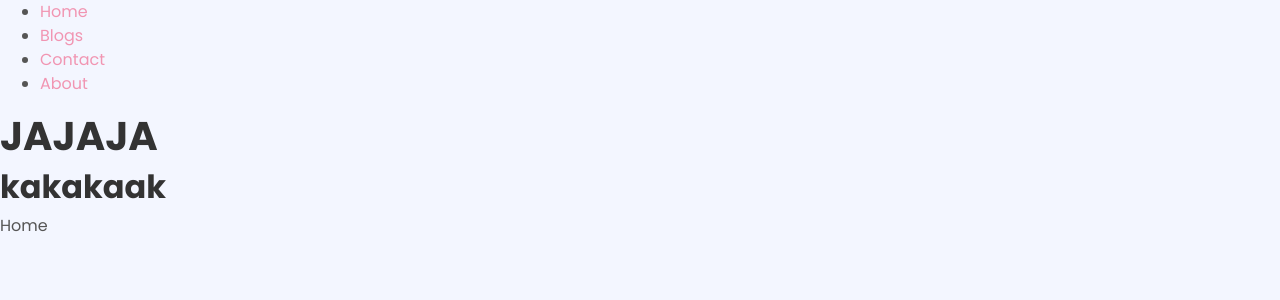
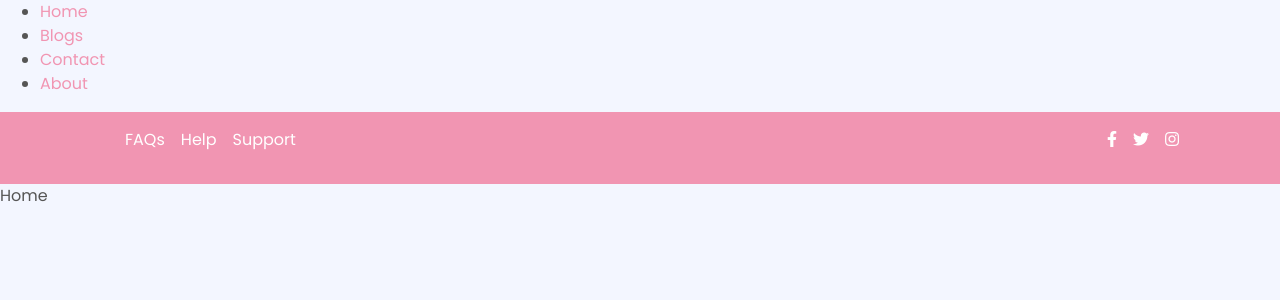
Before and after one commit to jfbarahonag/vipe, a React (Vite) app: page / in a window 1280 px wide. Shown: the top 300 px of the page. Built offline with nearby package versions, Linux system fonts and the light colour scheme.

Commit message:
topbar component was added to header

```diff
--- a/src/components/Header/index.tsx
+++ b/src/components/Header/index.tsx
@@ -1,4 +1,4 @@
-import React, { PropsWithChildren } from 'react'
+import { Link } from 'react-router-dom';
 import Wrapper from '../common/Wrapper';
 
 /**
@@ -7,17 +7,96 @@ import Wrapper from '../common/Wrapper';
  * -------------------------------------------------------------------------------------------------
  */
 
+const topBarLinks = {
+  left: [
+    {
+      title: "FAQs",
+      path: "/faq",
+    },
+    {
+      title: "Help",
+      path: "/help",
+    },
+    {
+      title: "Support",
+      path: "/support",
+    },
+  ],
+  right: [
+    {
+      title: "facebook",
+      path: "/",
+      fa:'fab fa-facebook-f'
+    },
+    {
+      title: "twiter",
+      path: "/",
+      fa:'fab fa-twitter'
+    },
+    {
+      title: "instagram",
+      path: "https://www.instagram.com",
+      fa:'fab fa-instagram'
+    },
+
+  ],
+}
+
 const Header = () => {
   return (
-    <header>
-      <Wrapper>
-        <h1>JAJAJA</h1>
-        <h2>kakakaak</h2>
+    <Wrapper>
+      <header>
         {/* // topbar */}
+        <div className='container-fluid bg-primary py-3 d-none d-md-block'>
+          <div className="container">
+            <div className="row">
+              {/* left navbar */}
+              <nav className="col-md-6 text-center text-lg-left mb-2 mb-lg-0">
+                <ul className="d-inline-flex align-items-center" style={{ listStyle: 'none' }}>
+                  {
+                    topBarLinks.left.map(item =>
+                      <li
+                        key={item.title}
+                      >
+                        <Link
+                          target={'_self'}
+                          className='text-white pr-3'
+                          to={item.path}
+                        >
+                          {item.title}
+                        </Link>
+                      </li>
+                    )
+                  }
+                </ul>
+              </nav>
+              {/* right navbar */}
+              <nav className="col-md-6 text-center text-lg-right">
+                <ul className="d-inline-flex align-items-center" style={{ listStyle: 'none' }}>
+                  {
+                    topBarLinks.right.map(item =>
+                      <li
+                        key={item.title}
+                      >
+                        <Link
+                          target={'_blank'}
+                          className='text-white pr-3'
+                          to={item.path}
+                        >
+                          <i className={item.fa}></i>
+                        </Link>
+                      </li>
+                    )
+                  }
+                </ul>
+              </nav>
+            </div>
+          </div>
+        </div>
         {/* // navbar */}
         {/* // hero slider */}
-      </Wrapper>
-    </header>
+      </header>
+    </Wrapper>
   )
 }
 
```
